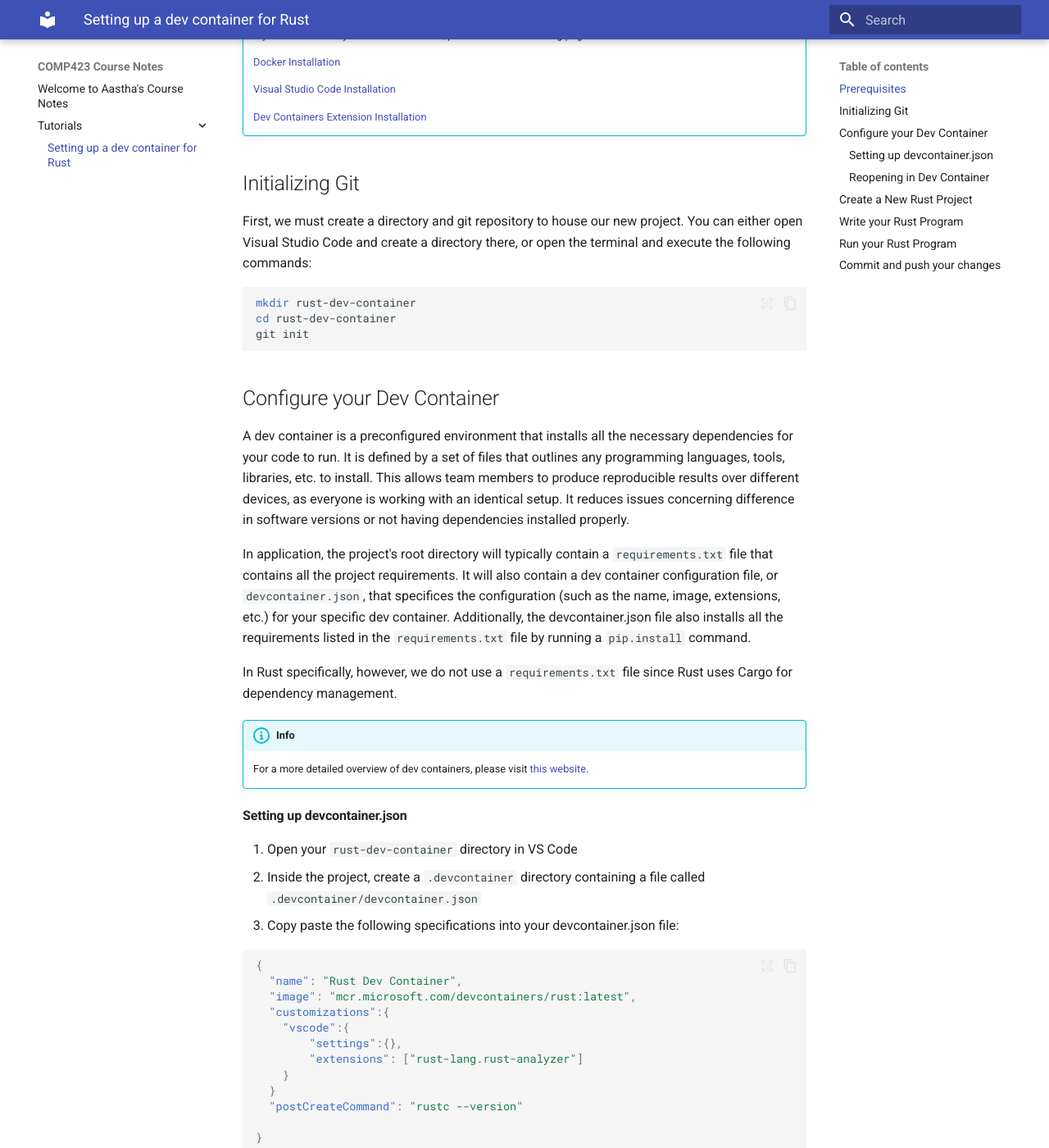
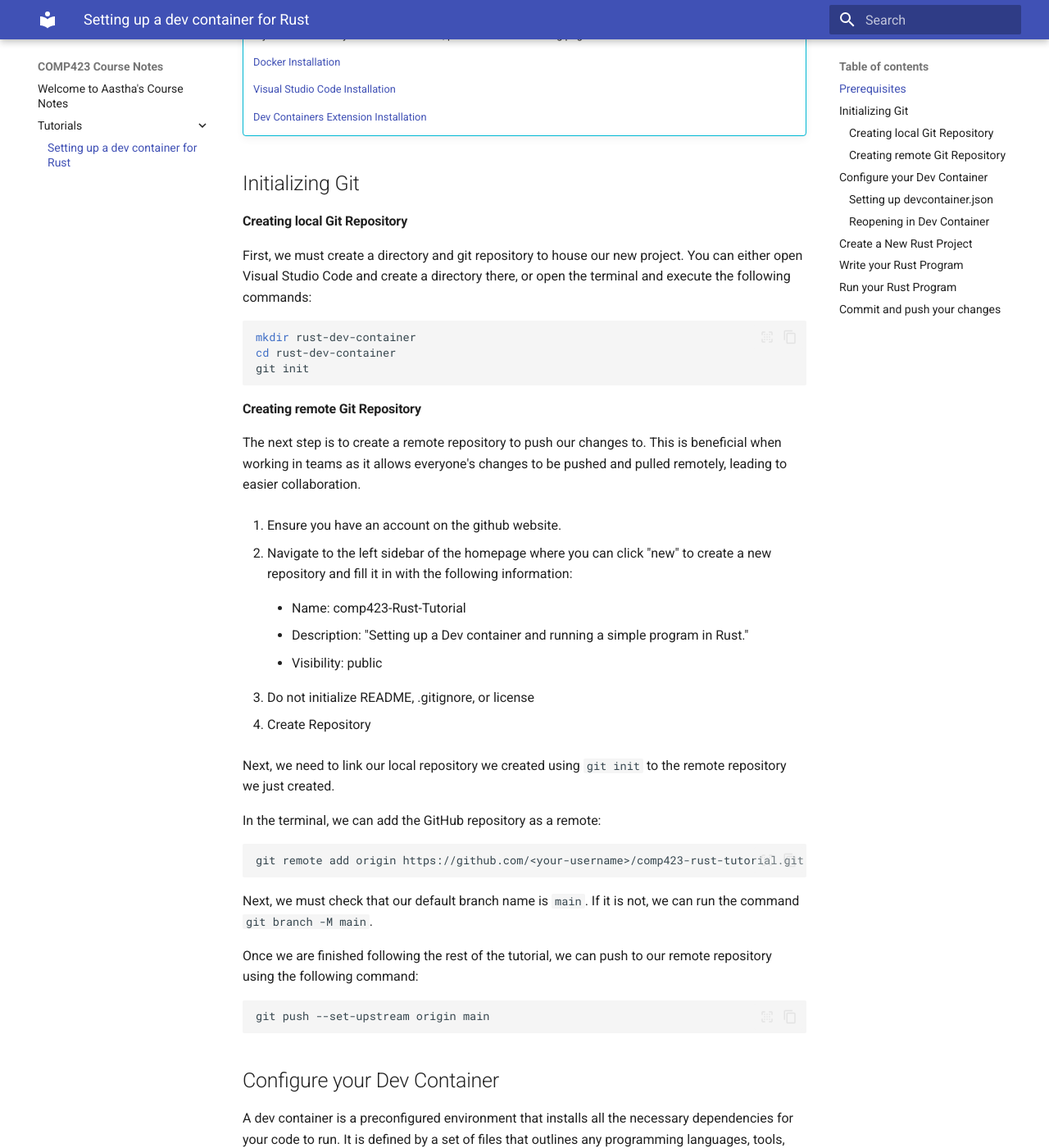
Before and after one commit to aasthasharm/comp423-course-notes, an MkDocs documentation site: the page built from docs/tutorials/rust-setup.md, in a window 1280 px wide and 1400 px high, scrolled down 484 px. Shown: the whole window at 82% size. Built offline with MkDocs 1.6.1 and Material for MkDocs 9.7.7, drawn with Linux system fonts in a browser that asks for light colours; some of the changed text lies outside the part shown.

Commit message:
Update rust-setup.md issues found when following tutorial.

````diff
--- a/docs/tutorials/rust-setup.md
+++ b/docs/tutorials/rust-setup.md
@@ -21,12 +21,47 @@
     [Dev Containers Extension Installation](https://marketplace.visualstudio.com/items?itemName=ms-vscode-remote.remote-containers)
 
 ## Initializing Git
+
+#### Creating local Git Repository
 First, we must create a directory and git repository to house our new project. You can either open Visual Studio Code and create a directory there, or open the terminal and execute the following commands:
 
 ``` batch
 mkdir rust-dev-container
 cd rust-dev-container
 git init
+```
+
+#### Creating remote Git Repository
+The next step is to create a remote repository to push our changes to. This is beneficial when working in teams as it allows everyone's changes to be pushed and pulled remotely, leading to easier collaboration.
+
+1. Ensure you have an account on the github website.
+
+2. Navigate to the left sidebar of the homepage where you can click "new" to create a new repository and fill it in with the following information:
+
+    * Name: comp423-Rust-Tutorial
+
+    * Description: "Setting up a Dev container and running a simple program in Rust."
+
+    * Visibility: public
+
+3. Do not initialize README, .gitignore, or license
+
+4. Create Repository
+
+Next, we need to link our local repository we created using `git init` to the remote repository we just created.
+
+In the terminal, we can add the GitHub repository as a remote:
+
+```
+git remote add origin https://github.com/<your-username>/comp423-rust-tutorial.git
+```
+
+Next, we must check that our default branch name is `main`. If it is not, we can run the command `git branch -M main`.
+
+Once we are finished following the rest of the tutorial, we can push to our remote repository using the following command:
+
+```
+git push --set-upstream origin main
 ```
 
 ## Configure your Dev Container
@@ -125,7 +160,7 @@
 
 The final step is to push all of your changes in this project to your git repository.
 
-start by staging all of your changes using `git add -A`. Next you can commit them using `git commit -m <commit-message-here>`. Lastly, you can push using `git push`.
+start by staging all of your changes using `git add -A`. Next you can commit them using `git commit -m <commit-message-here>`. Lastly, you can push using `git push --set-upstream origin main`.
 
 
 
````
